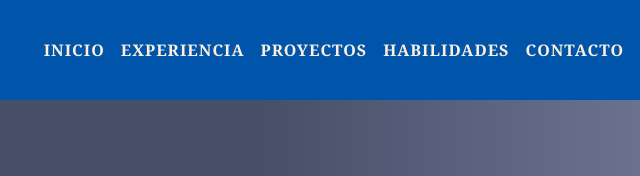
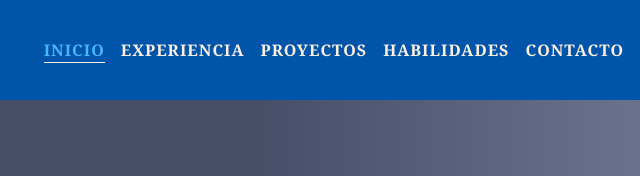
Before and after one commit to gerardogarnica/personal-web, a plain HTML site: page src/index.htm in a window 1280 px wide. Shown: the top 176 px of the page, 640-1280 px from the left. Drawn offline with Linux system fonts and the light colour scheme.

```diff
--- a/src/index.htm
+++ b/src/index.htm
@@ -43,7 +43,7 @@
 
                     <div id="header-nav-menu-container" class="header-nav-menu-container">
                         <ul class="header-nav-menu-link-list">
-                            <li class="header-nav-menu-link-item active"><a href="#home">Inicio</a></li>
+                            <li><a class="header-nav-menu-link-item active" href="#home">Inicio</a></li>
                             <li><a class="header-nav-menu-link-item" href="#experience">Experiencia</a></li>
                             <li><a class="header-nav-menu-link-item" href="#projects">Proyectos</a></li>
                             <li><a class="header-nav-menu-link-item" href="#skills">Habilidades</a></li>
```
